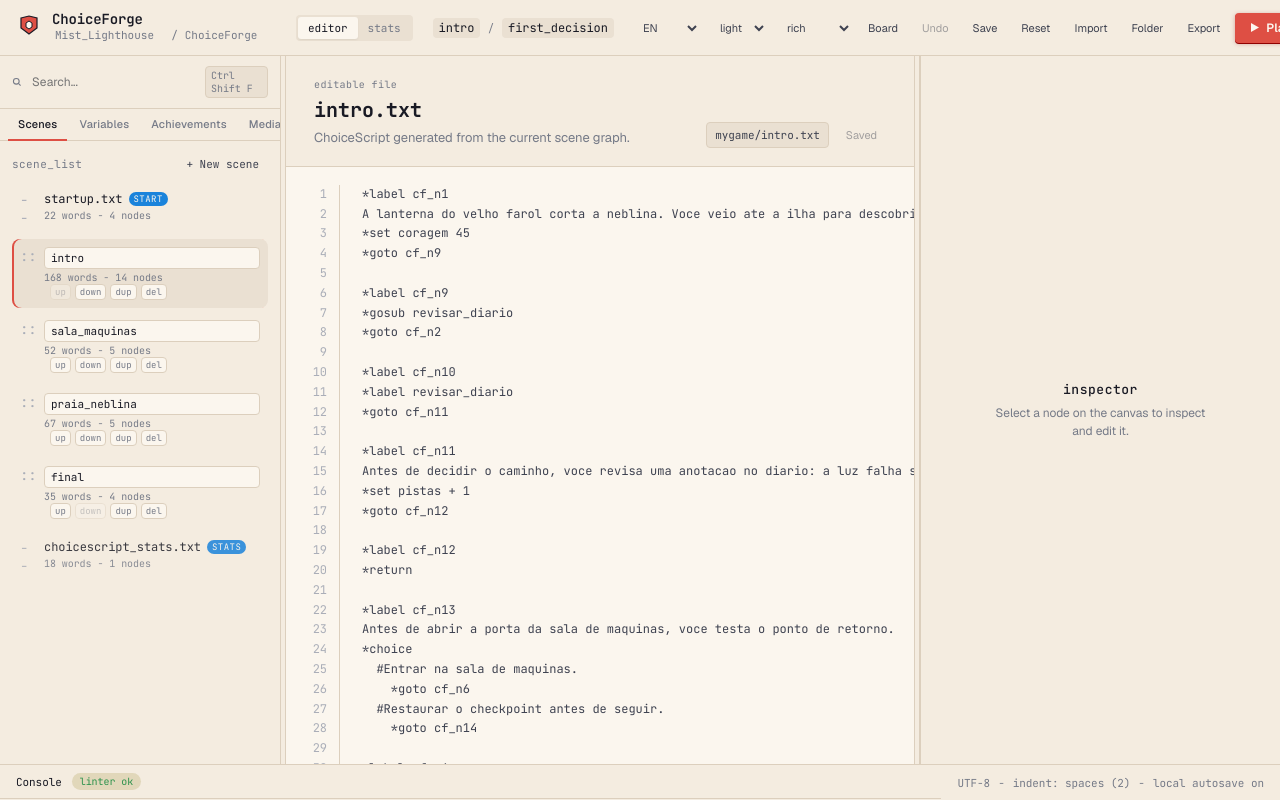
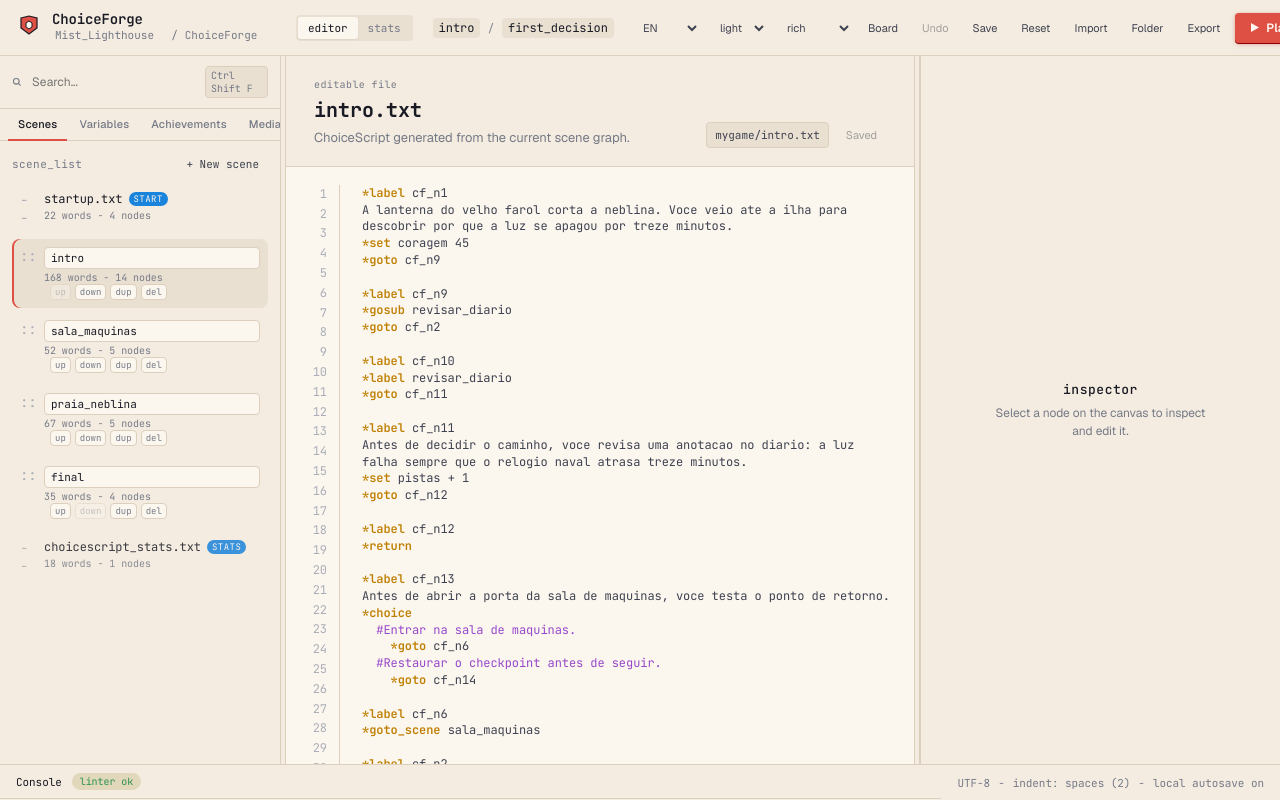
Before and after one commit to viniman27/ChoiceForge, a React (Vite) app: page / in a window 1280 px wide. Both pictures are taken after a click on the button "Text". Shown: the top 800 px of the page. Built offline with nearby package versions, Linux system fonts and the light colour scheme.

Commit message:
Add CodeMirror text editor

```diff
--- a/package.json
+++ b/package.json
@@ -16,6 +16,11 @@
     "cf:deploy": "npm run build && npx wrangler pages deploy dist"
   },
   "dependencies": {
+    "@codemirror/commands": "^6.10.3",
+    "@codemirror/language": "^6.12.3",
+    "@codemirror/search": "^6.7.0",
+    "@codemirror/state": "^6.6.0",
+    "@codemirror/view": "^6.42.1",
     "@vitejs/plugin-react": "^4.3.4",
     "fflate": "^0.8.2",
     "react": "^19.0.0",
--- a/src/App.tsx
+++ b/src/App.tsx
@@ -1,8 +1,7 @@
-import { useEffect, useState, type CSSProperties } from "react";
+import { lazy, Suspense, useEffect, useState, type CSSProperties } from "react";
 import { unzipSync } from "fflate";
 import { BottomBar } from "./components/BottomBar";
 import { Dashboard } from "./components/Dashboard";
-import { GeneratedDocumentView } from "./components/GeneratedDocumentView";
 import { GraphCanvas } from "./components/GraphCanvas";
 import { LeftPanel } from "./components/LeftPanel";
 import { PlaytestView } from "./components/PlaytestView";
@@ -13,6 +12,8 @@ import { createExportPackage, generateSceneChoiceScript, generateStartupChoiceSc
 import { importChoiceScriptArchive, importChoiceScriptSceneText } from "./domain/choicescriptImport";
 import type { ChoiceForgeProject, Density, EditorView, Language, StoryNode, Theme } from "./domain/types";
 import { useProjectStore } from "./state/projectStore";
+
+const GeneratedDocumentView = lazy(() => import("./components/GeneratedDocumentView").then((module) => ({ default: module.GeneratedDocumentView })));
 
 type GeneratedDocumentId = "startup" | "stats" | "scene";
 type ResizeTarget = "left" | "right";
@@ -236,6 +237,7 @@ export default function App() {
       {playOpen ? (
         <PlaytestView project={lintedProject} onClose={() => setPlayOpen(false)} />
       ) : generatedDocument ? (
+        <Suspense fallback={<section className="generated-doc generated-doc-loading">Loading editor...</section>}>
           <GeneratedDocumentView
             {...generatedDocument}
             editable
@@ -255,6 +257,7 @@ export default function App() {
               }
             }}
           />
+        </Suspense>
       ) : (
         <GraphCanvas
           data={lintedProject}
--- /dev/null
+++ b/src/components/CodeEditor.tsx
@@ -0,0 +1,112 @@
+import { useEffect, useRef } from "react";
+import { defaultKeymap, history, historyKeymap, indentWithTab } from "@codemirror/commands";
+import { bracketMatching, defaultHighlightStyle, foldGutter, indentOnInput, syntaxHighlighting } from "@codemirror/language";
+import { searchKeymap } from "@codemirror/search";
+import { EditorState, RangeSetBuilder, StateField } from "@codemirror/state";
+import { Decoration, EditorView, drawSelection, highlightActiveLine, highlightActiveLineGutter, highlightSpecialChars, keymap, lineNumbers, type DecorationSet } from "@codemirror/view";
+
+interface CodeEditorProps {
+  value: string;
+  onChange: (value: string) => void;
+  onSave: () => void;
+}
+
+export function CodeEditor({ value, onChange, onSave }: CodeEditorProps) {
+  const hostRef = useRef<HTMLDivElement | null>(null);
+  const viewRef = useRef<EditorView | null>(null);
+  const onChangeRef = useRef(onChange);
+  const onSaveRef = useRef(onSave);
+
+  useEffect(() => {
+    onChangeRef.current = onChange;
+    onSaveRef.current = onSave;
+  }, [onChange, onSave]);
+
+  useEffect(() => {
+    if (!hostRef.current) return;
+    const view = new EditorView({
+      parent: hostRef.current,
+      state: EditorState.create({
+        doc: value,
+        extensions: [
+          lineNumbers(),
+          foldGutter(),
+          highlightSpecialChars(),
+          history(),
+          drawSelection(),
+          indentOnInput(),
+          bracketMatching(),
+          highlightActiveLine(),
+          highlightActiveLineGutter(),
+          syntaxHighlighting(defaultHighlightStyle, { fallback: true }),
+          choiceScriptHighlight,
+          EditorView.lineWrapping,
+          EditorState.tabSize.of(2),
+          keymap.of([
+            {
+              key: "Mod-s",
+              preventDefault: true,
+              run: () => {
+                onSaveRef.current();
+                return true;
+              },
+            },
+            indentWithTab,
+            ...searchKeymap,
+            ...historyKeymap,
+            ...defaultKeymap,
+          ]),
+          EditorView.updateListener.of((update) => {
+            if (update.docChanged) onChangeRef.current(update.state.doc.toString());
+          }),
+        ],
+      }),
+    });
+    viewRef.current = view;
+    return () => {
+      view.destroy();
+      viewRef.current = null;
+    };
+  }, []);
+
+  useEffect(() => {
+    const view = viewRef.current;
+    if (!view || view.state.doc.toString() === value) return;
+    view.dispatch({
+      changes: { from: 0, to: view.state.doc.length, insert: value },
+    });
+  }, [value]);
+
+  return <div ref={hostRef} className="generated-code-editor" />;
+}
+
+const choiceScriptHighlight = StateField.define<DecorationSet>({
+  create: buildChoiceScriptDecorations,
+  update(decorations, transaction) {
+    if (!transaction.docChanged) return decorations.map(transaction.changes);
+    return buildChoiceScriptDecorations(transaction.state);
+  },
+  provide: (field) => EditorView.decorations.from(field),
+});
+
+function buildChoiceScriptDecorations(state: EditorState): DecorationSet {
+  const builder = new RangeSetBuilder<Decoration>();
+  for (let lineNumber = 1; lineNumber <= state.doc.lines; lineNumber += 1) {
+    const line = state.doc.line(lineNumber);
+    const text = line.text;
+    const command = text.match(/^(\s*)(\*[a-z_]+)/i);
+    if (command?.[2]) {
+      const from = line.from + command[1].length;
+      builder.add(from, from + command[2].length, Decoration.mark({ class: "cm-cs-command" }));
+    }
+    const option = text.match(/^(\s*)(#.*)$/);
+    if (option?.[2]) {
+      const from = line.from + option[1].length;
+      builder.add(from, line.to, Decoration.mark({ class: "cm-cs-option" }));
+    }
+    for (const variable of text.matchAll(/\$\{[a-zA-Z_][\w]*\}/g)) {
+      builder.add(line.from + variable.index, line.from + variable.index + variable[0].length, Decoration.mark({ class: "cm-cs-variable" }));
+    }
+  }
+  return builder.finish();
+}
--- a/src/components/GeneratedDocumentView.tsx
+++ b/src/components/GeneratedDocumentView.tsx
@@ -1,4 +1,5 @@
 import { useEffect, useState } from "react";
+import { CodeEditor } from "./CodeEditor";
 
 interface GeneratedDocumentViewProps {
   title: string;
@@ -54,18 +55,7 @@ export function GeneratedDocumentView({ title, path, description, content, edita
           {lines.map((_, index) => <span key={index}>{index + 1}</span>)}
         </div>
         {editable ? (
-          <textarea
-            className="generated-doc-editor"
-            value={draft}
-            spellCheck={false}
-            onChange={(event) => setDraft(event.target.value)}
-            onKeyDown={(event) => {
-              if (!(event.ctrlKey || event.metaKey) || event.shiftKey || event.key.toLowerCase() !== "s") return;
-              event.preventDefault();
-              event.stopPropagation();
-              saveDraft();
-            }}
-          />
+          <CodeEditor value={draft} onChange={setDraft} onSave={saveDraft} />
         ) : (
           <pre><code>{lines.join("\n")}</code></pre>
         )}
--- a/styles.css
+++ b/styles.css
@@ -621,6 +621,12 @@ input, select, textarea { font-family: inherit; color: inherit; }
   overflow: hidden;
   background: var(--paper-1);
 }
+.generated-doc-loading {
+  place-items: center;
+  color: var(--ink-mute);
+  font-family: var(--ff-mono);
+  font-size: 12px;
+}
 .generated-doc-header {
   position: relative;
   display: flex;
@@ -702,7 +708,8 @@ input, select, textarea { font-family: inherit; color: inherit; }
   line-height: 1.65;
   white-space: pre;
 }
-.generated-doc-editor {
+.generated-doc-editor,
+.generated-code-editor {
   width: 100%;
   min-width: 0;
   min-height: 100%;
@@ -718,6 +725,55 @@ input, select, textarea { font-family: inherit; color: inherit; }
   line-height: 1.65;
   white-space: pre;
   overflow: auto;
+}
+.generated-code-editor {
+  padding: 0;
+  white-space: normal;
+}
+.generated-code-editor .cm-editor {
+  height: 100%;
+  min-height: 100%;
+  background: transparent;
+  color: var(--ink-2);
+  font-family: var(--ff-mono);
+  font-size: 12px;
+  line-height: 1.65;
+}
+.generated-code-editor .cm-scroller {
+  font-family: var(--ff-mono);
+  overflow: auto;
+}
+.generated-code-editor .cm-content {
+  padding: 0 22px;
+  caret-color: var(--accent);
+}
+.generated-code-editor .cm-line {
+  padding: 0;
+}
+.generated-code-editor .cm-gutters {
+  display: none;
+}
+.generated-code-editor .cm-activeLine {
+  background: color-mix(in oklch, var(--accent) 8%, transparent);
+}
+.generated-code-editor .cm-selectionBackground,
+.generated-code-editor .cm-focused .cm-selectionBackground {
+  background: color-mix(in oklch, var(--accent-2) 24%, transparent);
+}
+.generated-code-editor .cm-cursor {
+  border-left-color: var(--accent);
+}
+.cm-cs-command {
+  color: var(--c-if);
+  font-weight: 600;
+}
+.cm-cs-option {
+  color: var(--c-choice);
+}
+.cm-cs-variable {
+  color: var(--c-set);
+  background: var(--c-set-tint);
+  border-radius: 3px;
 }
 
 .playtest {
```
Also changed, not shown: 1 other file (tests, documents, lock files or other folders). Lines whose indentation alone changed are shown as unchanged.
